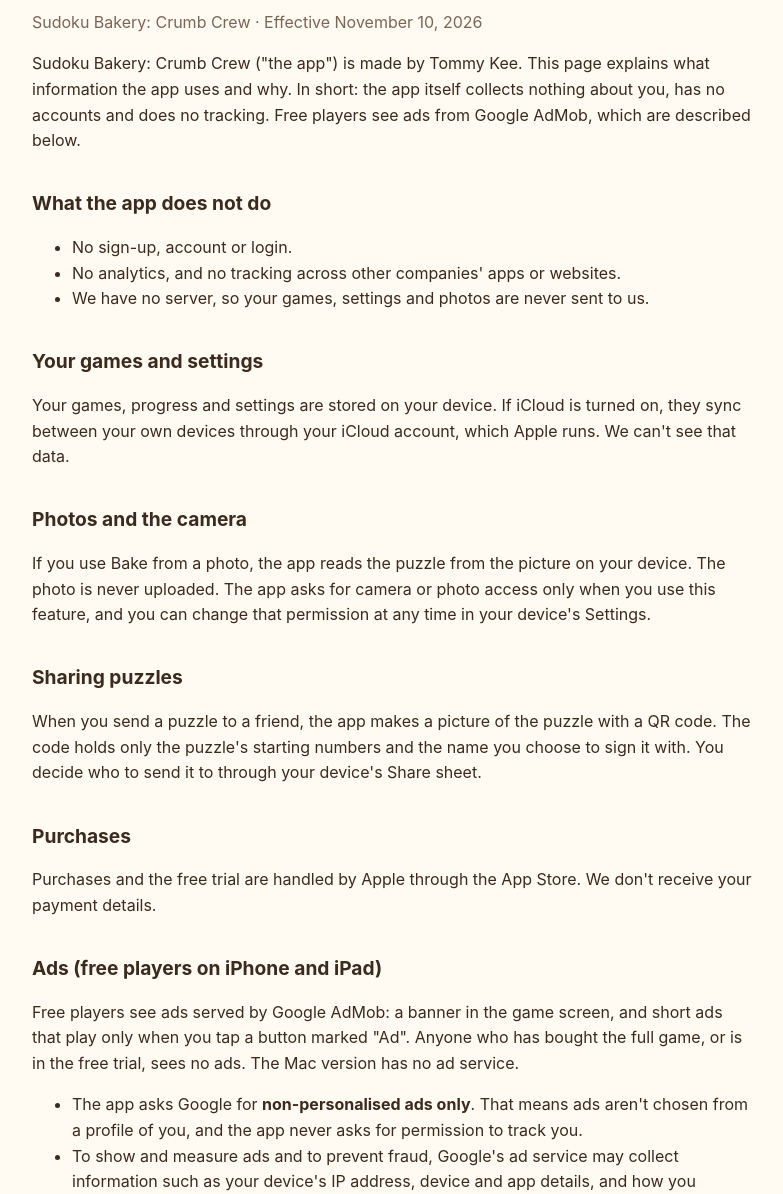
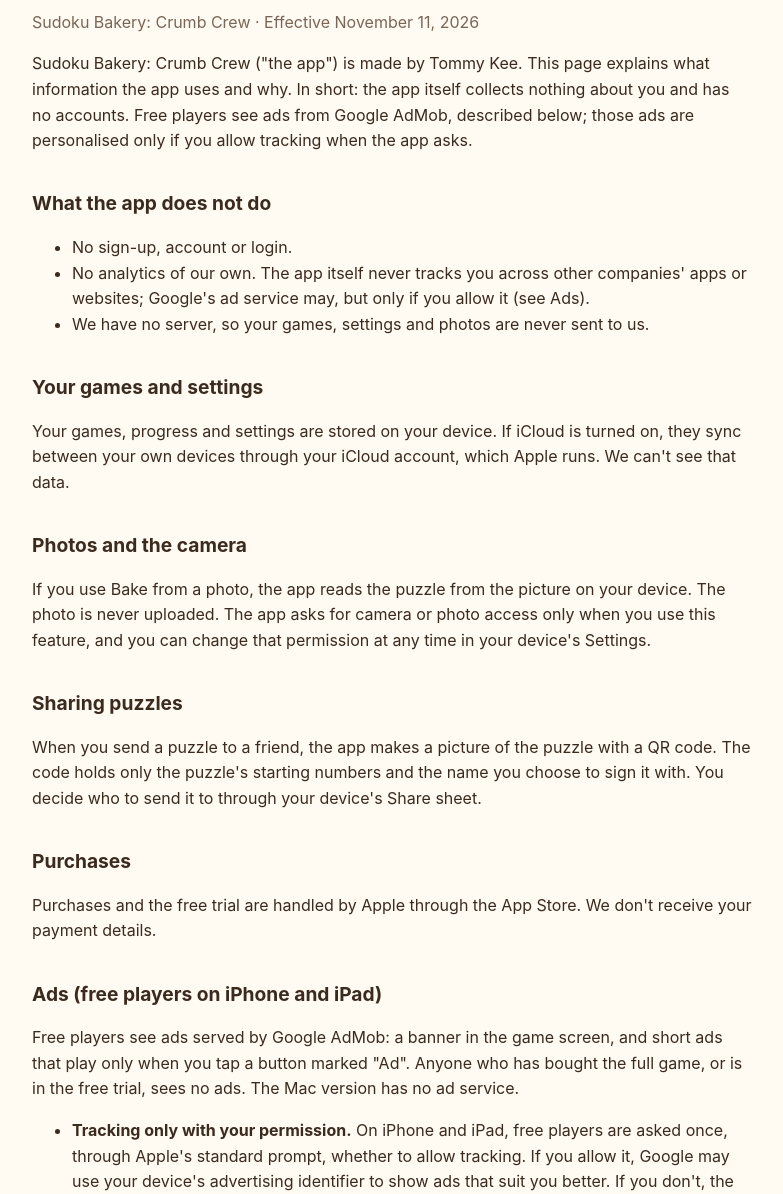
Before and after one commit to tommykeeconsulting/tommykeeconsulting.github.io, a plain HTML site: page privacy.html in a window 1280 px wide. Shown: the part 82-1276 px from the top of the page, without its empty margins (248-1031 px from the left). Drawn offline with Linux system fonts and the light colour scheme.

Commit message:
Privacy policy: tracking only with permission, PG ads

```diff
--- a/privacy.html
+++ b/privacy.html
@@ -14,14 +14,14 @@
 </head>
 <body>
 <h1>Privacy Policy</h1>
-<p class="date">Sudoku Bakery: Crumb Crew · Effective November 10, 2026</p>
+<p class="date">Sudoku Bakery: Crumb Crew · Effective November 11, 2026</p>
 
-<p>Sudoku Bakery: Crumb Crew ("the app") is made by Tommy Kee. This page explains what information the app uses and why. In short: the app itself collects nothing about you, has no accounts and does no tracking. Free players see ads from Google AdMob, which are described below.</p>
+<p>Sudoku Bakery: Crumb Crew ("the app") is made by Tommy Kee. This page explains what information the app uses and why. In short: the app itself collects nothing about you and has no accounts. Free players see ads from Google AdMob, described below; those ads are personalised only if you allow tracking when the app asks.</p>
 
 <h2>What the app does not do</h2>
 <ul>
   <li>No sign-up, account or login.</li>
-  <li>No analytics, and no tracking across other companies' apps or websites.</li>
+  <li>No analytics of our own. The app itself never tracks you across other companies' apps or websites; Google's ad service may, but only if you allow it (see Ads).</li>
   <li>We have no server, so your games, settings and photos are never sent to us.</li>
 </ul>
 
@@ -40,10 +40,11 @@
 <h2>Ads (free players on iPhone and iPad)</h2>
 <p>Free players see ads served by Google AdMob: a banner in the game screen, and short ads that play only when you tap a button marked "Ad". Anyone who has bought the full game, or is in the free trial, sees no ads. The Mac version has no ad service.</p>
 <ul>
-  <li>The app asks Google for <strong>non-personalised ads only</strong>. That means ads aren't chosen from a profile of you, and the app never asks for permission to track you.</li>
+  <li><strong>Tracking only with your permission.</strong> On iPhone and iPad, free players are asked once, through Apple's standard prompt, whether to allow tracking. If you allow it, Google may use your device's advertising identifier to show ads that suit you better. If you don't, the ads are non-personalised: they aren't chosen from a profile of you. The game works the same either way.</li>
+  <li>You can change your answer at any time in your device's Settings › Privacy &amp; Security › Tracking.</li>
   <li>To show and measure ads and to prevent fraud, Google's ad service may collect information such as your device's IP address, device and app details, and how you interact with ads. Google describes this at <a href="https://policies.google.com/technologies/partner-sites">How Google uses information from sites or apps that use its services</a>, and in its <a href="https://policies.google.com/privacy">Privacy Policy</a>.</li>
   <li>In the European Economic Area, the UK and Switzerland, Google's consent message asks for your choices before ads are shown. You can change them at any time in the app under Settings › Ad privacy choices.</li>
-  <li>Ads are limited to content suitable for general and family audiences. Categories such as gambling, dating and alcohol are blocked.</li>
+  <li>Ads are limited to content rated for general audiences with parental guidance at most (no mature content). Categories such as gambling, dating and alcohol are blocked.</li>
 </ul>
 
 <h2>Children</h2>
```
